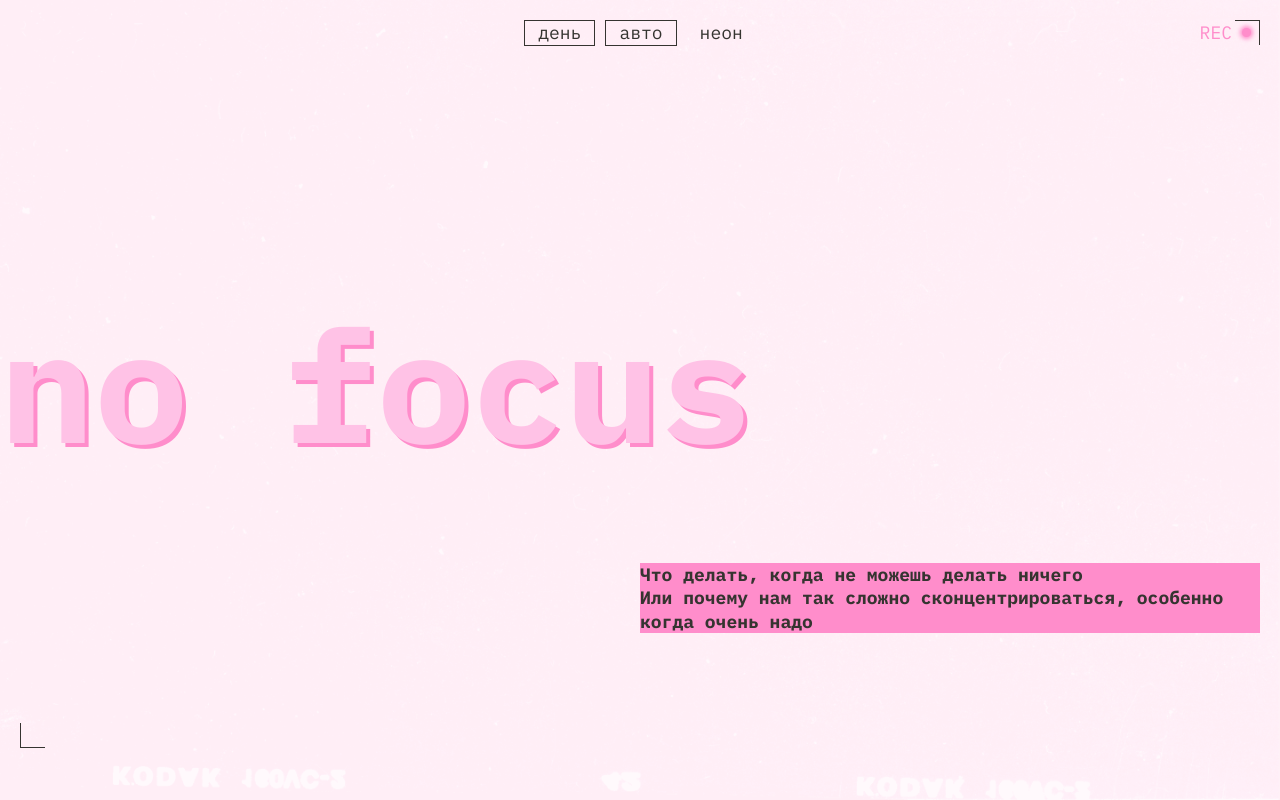
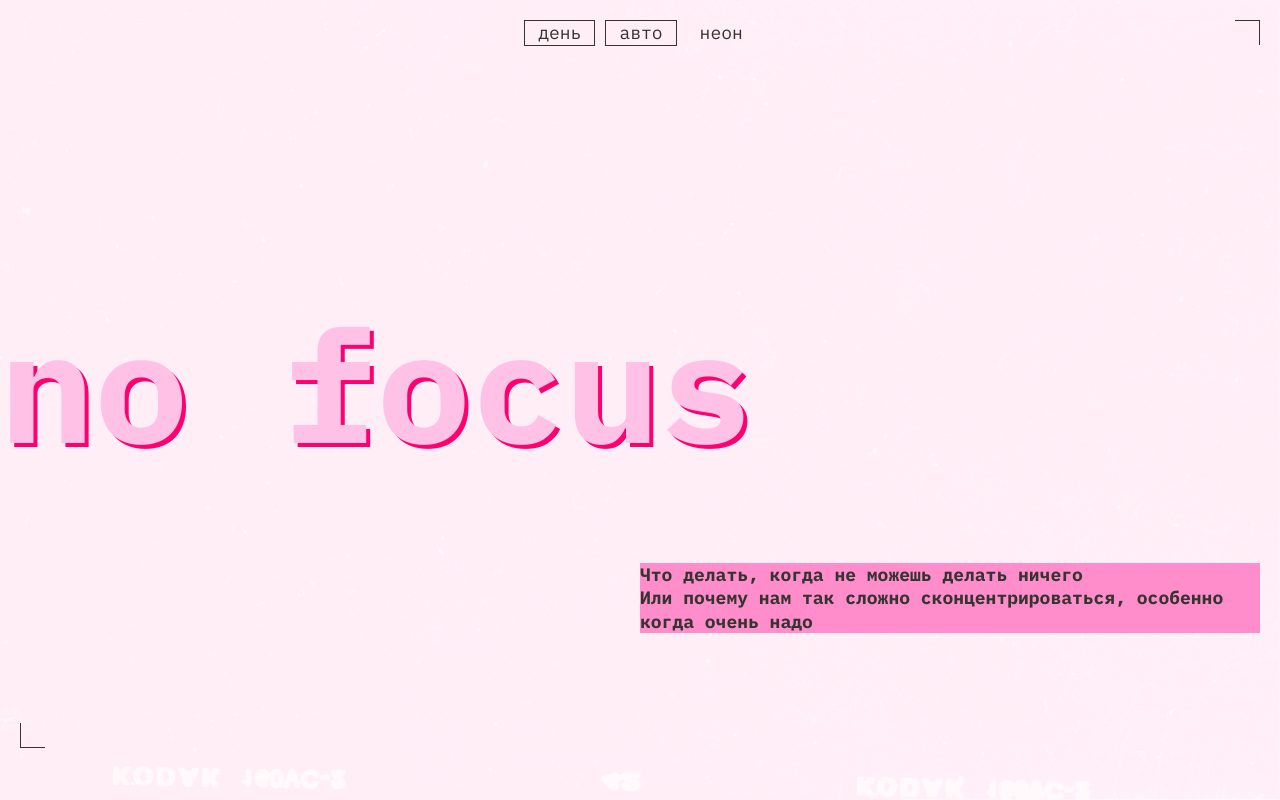
Before and after one commit to Megana150890/slozhno-sosredotochitsya, a plain HTML site: page index.html in a window 1280 px wide. Shown: the top 800 px of the page. Drawn offline with Linux system fonts and the light colour scheme.

Commit message:
rec  пропадает на светлой теме

```diff
--- a/styles/dark.css
+++ b/styles/dark.css
@@ -5,7 +5,9 @@
 */
 :root.theme-dark {
   --bg-color: #000028;
+  --title-decor-color: #FF0070;
   --text-color: #F1B2CE;
+  --h4-color: #000028;
   --accent-color: #FF0070;
   --main-font: "IBM Plex Mono";
   --title-color: #DB00FF;
@@ -13,6 +15,8 @@
   --content__title-color: #FF0070;
   --decor-color:#FF0070;
   --button-color: #FF0070;
+  --shadow-color: #FF0070;
+  --rec-color:#FF0070;
 }
 
 
@@ -22,7 +26,9 @@
     чем стили в медиазапросе предпочтений пользователя
    */
    --bg-color: #000028;
+   --title-decor-color: #FF0070;
   --text-color: #F1B2CE;
+  --h4-color: #000028;
   --accent-color: #FF0070;
   --main-font: "IBM Plex Mono";
   --title-color: #DB00FF;
@@ -30,5 +36,6 @@
   --content__title-color: #FF0070;
   --decor-color:#FF0070;
   --button-color: #FF0070;
-
+  --shadow-color: #FF0070;
+  --rec-color:#FF0070;
 }
--- a/styles/light.css
+++ b/styles/light.css
@@ -1,12 +1,17 @@
 .page.theme_light {
-  --bg-color: #353430;
+  --bg-color: #FFF1F7;
+  --title-decor-color: #FF8DCB;
   --text-color: #353430;
+  --h4-color: #353430;
   --accent-color: #FF8DCB;
   --main-font: "IBM Plex Mono";
   --title-color: #FFC2E6;
   --cover-image: url(../images/cover-image-light.png);
+  --content__title-color: #353430;
   --decor-color: #353430;
   --button-color: #353430;
+  --shadow-color: #FF0070;
+  --rec-color: transparent;
 
 
 }
@@ -15,8 +20,10 @@
 
 @media (prefers-color-scheme: light) {
   :root {
-      --bg-color: #353430;
+    --bg-color: #FFF1F7;
+    --title-decor-color: #FF8DCB;
     --text-color: #353430;
+    --h4-color: #353430;
     --accent-color: #FF8DCB;
     --main-font: "IBM Plex Mono";
     --title-color: #FFC2E6;
@@ -24,7 +31,10 @@
     --content__title-color: #353430;
     --decor-color: #353430;
     --button-color: #353430;
+    --shadow-color: #FF0070;
+    --rec-color: transparent;
   }
+
 }
 
 .page::before {
--- a/styles/style.css
+++ b/styles/style.css
@@ -34,7 +34,7 @@
   display: flex;
   align-items: center;
   gap: 10px;
-  color: var(--accent-color);
+  color: var(--rec-color);
   font-family: var(--main-font);
   font-weight: 400;
   font-size: 18px;
@@ -50,8 +50,8 @@
   inline-size: 9px;
   block-size: 9px;
   border-radius: 50%;
-  background-color: var(--accent-color);
-  box-shadow: 0 0 4px 2px var(--accent-color);
+  background-color: var(--rec-color);
+  box-shadow: 0 0 4px 2px var(--rec-color);
 }
 
 .decorated-zone::before {
@@ -60,7 +60,7 @@
   inline-size: 25px;
   block-size: 25px;
   border-inline-start: 1px solid var(--decor-color);
-  border-block-end: 1px solid var(--decor-color);;
+  border-block-end: 1px solid var(--decor-color);
   align-self: end;
 }
 
@@ -130,7 +130,7 @@ button:disabled {
   font-weight: 700;
   line-height: 82.5%;
   color: var(--title-color);
-  text-shadow: 4px 4px 0 var(--accent-color);
+  text-shadow: 4px 4px 0 var(--shadow-color);
 }
 
 .header-paragraph {
@@ -144,7 +144,7 @@ button:disabled {
 }
 
 .title-decor {
-  color: var(--bg-color);
+  color: var(--h4-color);
   background-color: var(--accent-color);
   font-family: var(--main-font);
   font-weight: 700;
```
Lines whose indentation alone changed are shown as unchanged.
